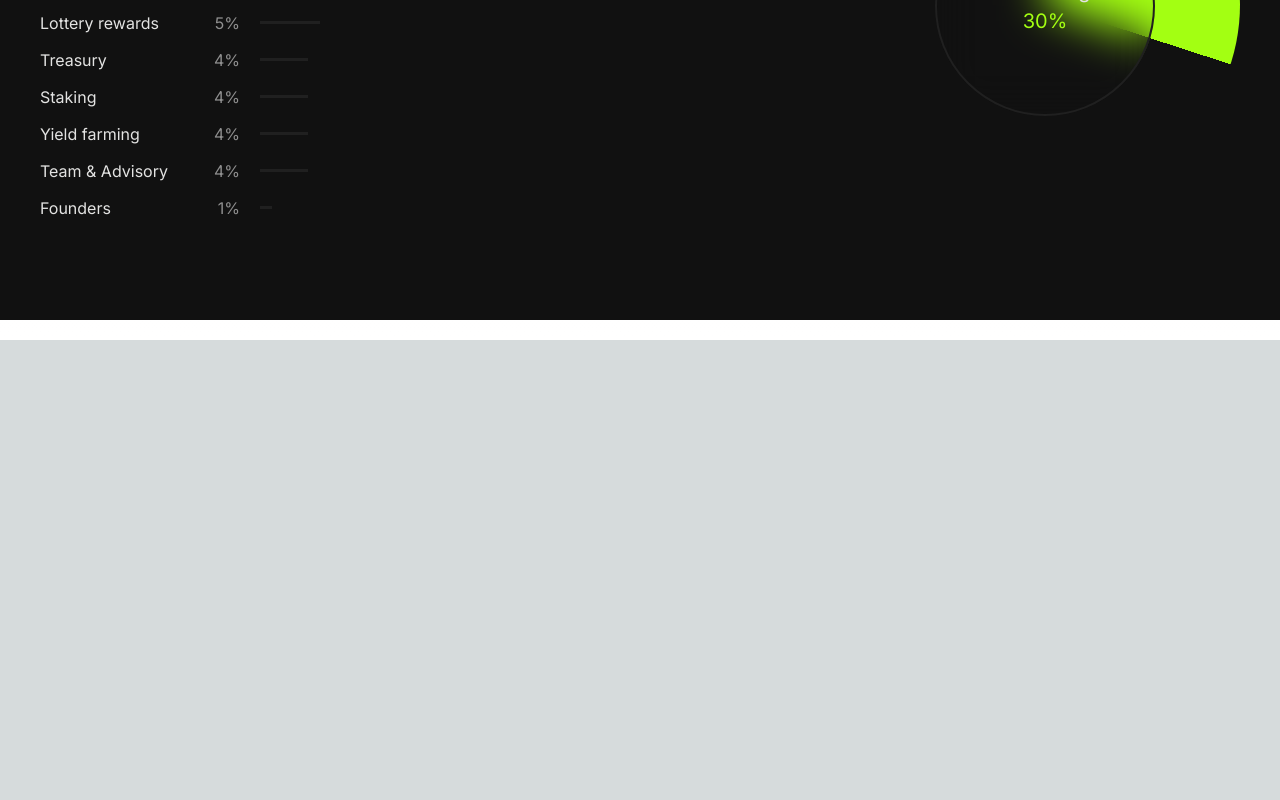
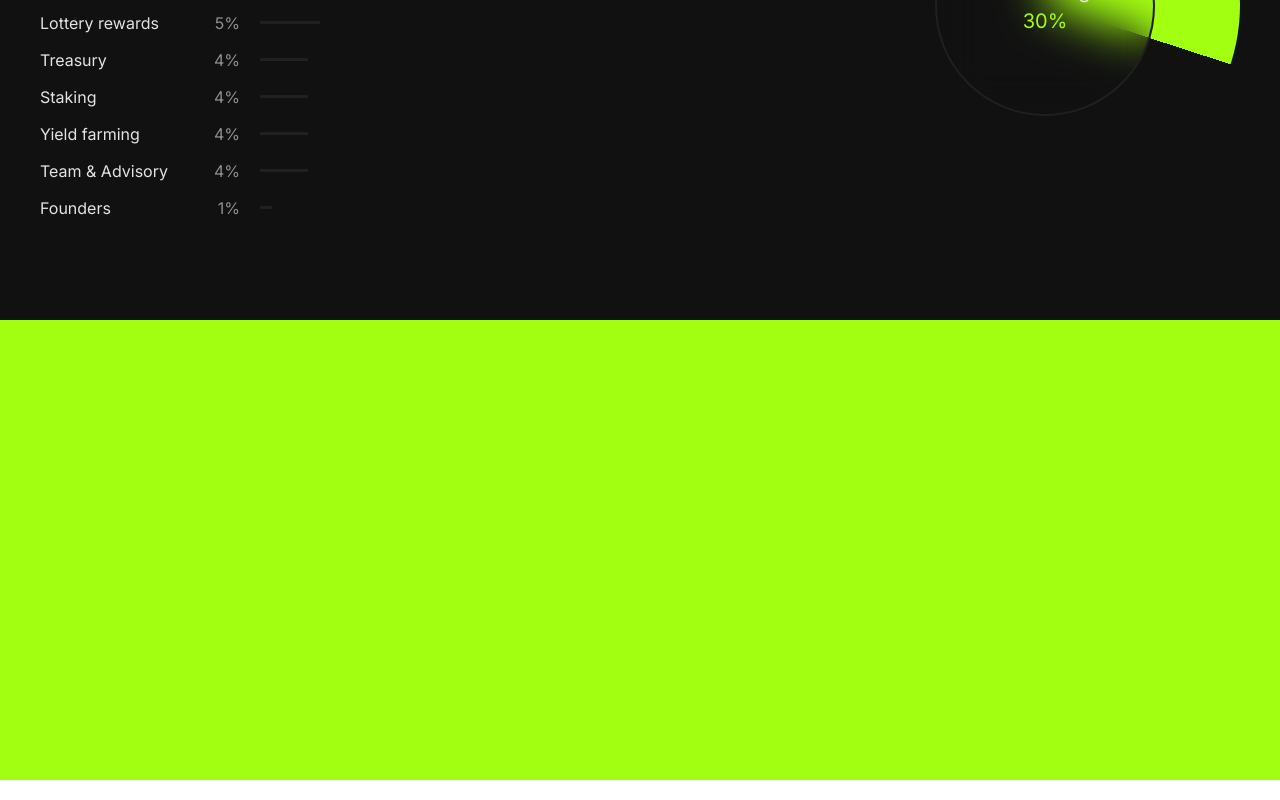
Before and after one commit to Cardoso-topdev/hyperchainx, a Next.js app: page / in a window 1280 px wide. Shown: the part 6481-7281 px from the top of the page. Before the commit the page ends 6821 px from the top, so only its background shows below. Built offline with nearby package versions, Linux system fonts and the light colour scheme.

Commit message:
working on SafeSecureSection component

```diff
--- /dev/null
+++ b/app/components/sections/SafeSecureSection.tsx
@@ -0,0 +1,20 @@
+import React from 'react';
+
+const SafeSecureSection = () => {
+  return (
+    <section className='bg-electric-lime py-[60px]'>
+      <div className="max-w-[1200px] m-auto">
+        <div className="flex">
+          <div className="w-[222px] h-[340px]"></div>
+          <div className="w-full">
+            <div className="flex">
+              <div className="text-dark text-"></div>
+            </div>
+          </div>
+        </div>
+      </div>
+    </section>
+  );
+};
+
+export default SafeSecureSection;
--- a/app/page.tsx
+++ b/app/page.tsx
@@ -8,6 +8,7 @@ import JugiTandonNFTsSection from "./components/sections/JugiTandonNFTsSection";
 import LandingHeroSection from "./components/sections/LandingHeroSection";
 import MultiChainSection from "./components/sections/MultiChainSection";
 import NFTMarketPlaceSection from "./components/sections/NFTMarketPlaceSection";
+import SafeSecureSection from "./components/sections/SafeSecureSection";
 import TokenMetricsSection from "./components/sections/TokenMetricsSection";
 import TokenomicsSection from "./components/sections/TokenomicsSection";
 
@@ -25,6 +26,7 @@ export default function Home() {
       <JugiTandonNFTsSection />
       <TokenomicsSection />
       <TokenMetricsSection />
+      <SafeSecureSection />
     </MainLayout>
   )
 }
```
